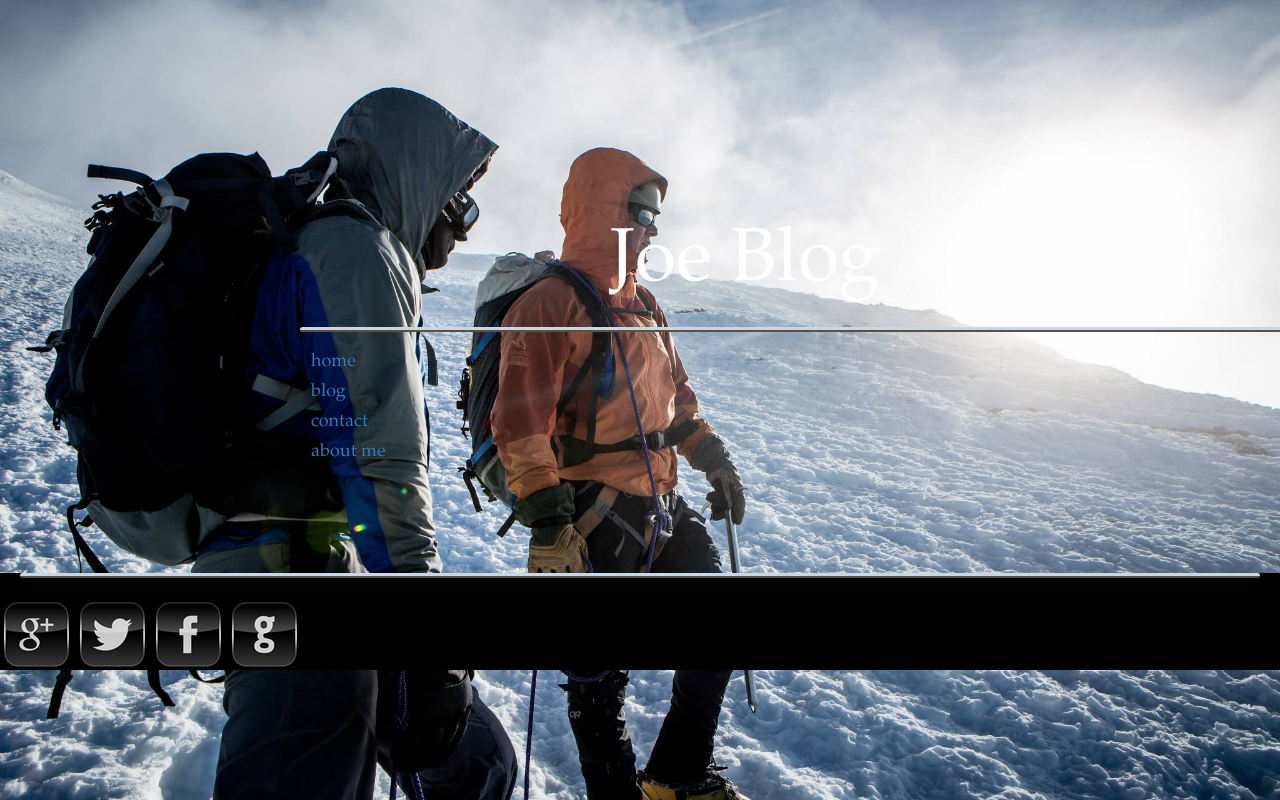
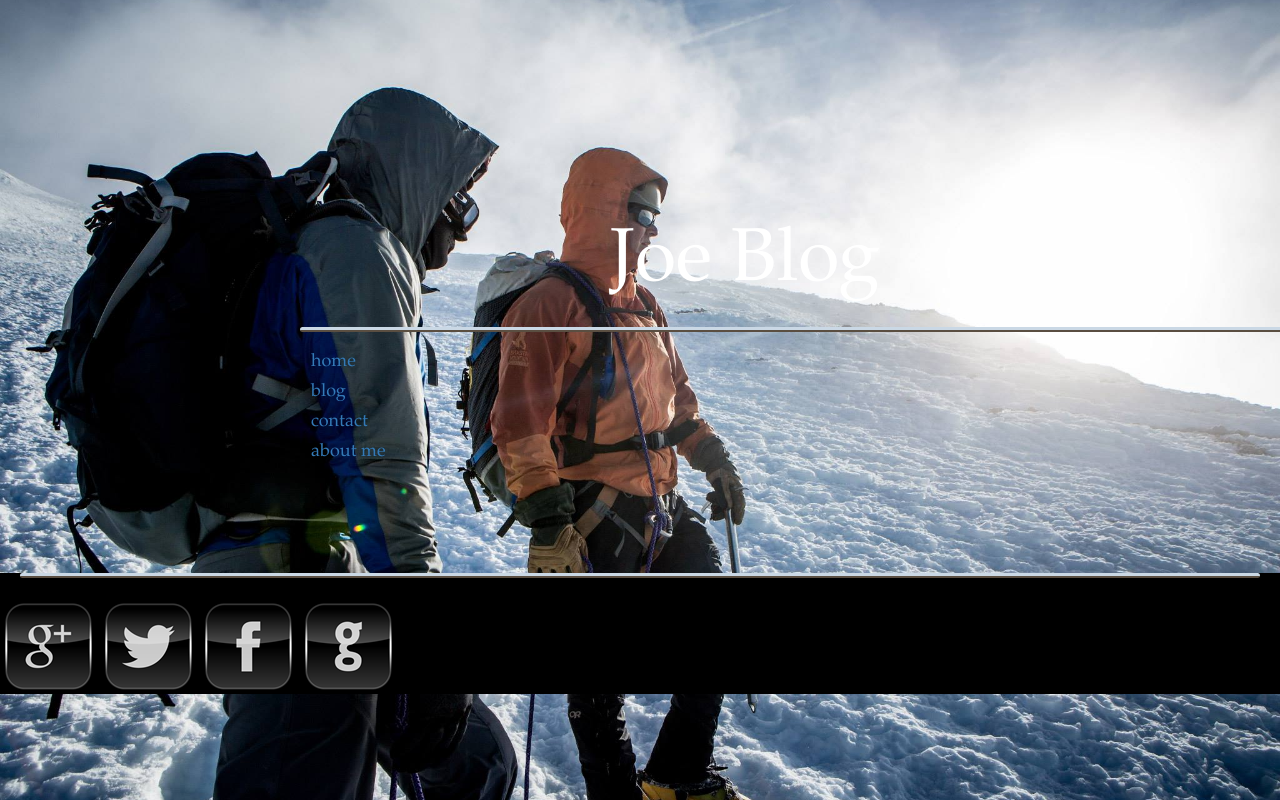
Before and after one commit to jzuiches/jzuiches.github.io, a plain HTML site: page index.html in a window 1280 px wide. Drawn offline with nearby package versions, Linux system fonts and the light colour scheme.

Commit message:
css start

```diff
--- a/index.html
+++ b/index.html
@@ -12,6 +12,9 @@
    <link rel="stylesheet" href="https://maxcdn.bootstrapcdn.com/bootstrap/3.3.7/css/bootstrap-theme.min.css" integrity="sha384-rHyoN1iRsVXV4nD0JutlnGaslCJuC7uwjduW9SVrLvRYooPp2bWYgmgJQIXwl/Sp" crossorigin="anonymous">
  </head>
    <body>
+     <div class="container">
+
+     </div>
     <div id="wrapper">
 
      <div class="header">
@@ -34,12 +37,13 @@
 <div id="footer">
      <div class="footerline">
      </div>
-     <a href="google+.com"><img src="images/72/Googleplus.png"/></a>
-     <a href="Twitter.com"><img src="images/72/Twitter.png"/></a>
-     <a href="Facebook.com"><img src="images/72/Facebook.png"/></a>
-     <a href="github.com"><img src="images/72/Github.png"/></a>
+     <a href="google+.com"><img src="images/96/Googleplus.png"/></a>
+     <a href="Twitter.com"><img src="images/96/Twitter.png"/></a>
+     <a href="Facebook.com"><img src="images/96/Facebook.png"/></a>
+     <a href="github.com"><img src="images/96/Github.png"/></a>
    </div>
    </div>
+ </div>
    <script src="https://ajax.googleapis.com/ajax/libs/jquery/1.12.4/jquery.min.js"></script>
  <script src="https://maxcdn.bootstrapcdn.com/bootstrap/3.3.7/js/bootstrap.min.js" integrity="sha384-Tc5IQib027qvyjSMfHjOMaLkfuWVxZxUPnCJA7l2mCWNIpG9mGCD8wGNIcPD7Txa" crossorigin="anonymous"></script>
    </body>
```
